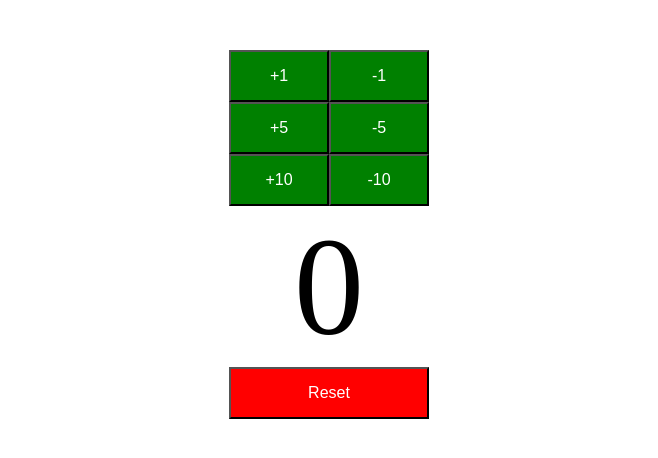
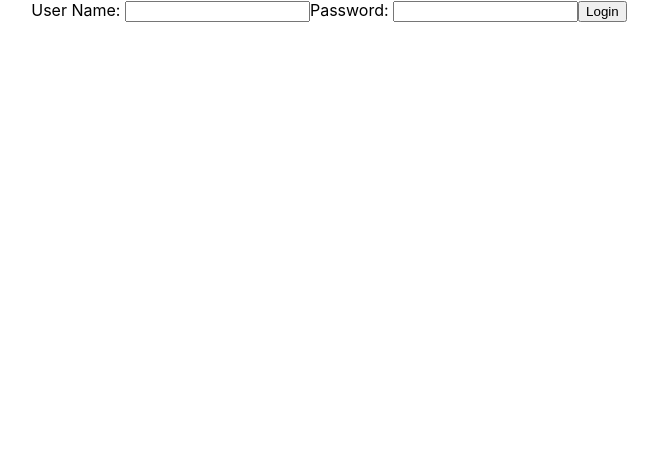
Before and after one commit to oneviewcontrols/todo-app, a React (Create React App) app: page / in a window 1280 px wide. Shown: the top 458 px of the page, without its empty margins (311-969 px from the left). Built offline with nearby package versions, Linux system fonts and the light colour scheme.

Commit message:
Started Todo App

```diff
--- a/src/App.js
+++ b/src/App.js
@@ -6,16 +6,22 @@
 import ThirdComponent from './components/learning-examples/ThirdComponent';
 import Counter from './components/counter/Counter';
 import CounterButton from './components/counter/CounterButton';
+import TodoApp from './components/todo/TodoApp';
 
 class App extends Component {
   render() {
     return (
       <div className="App">
-         <Counter/>
+         {/* <Counter/> */}
+         <TodoApp/>
       </div>
     );
   }
 }
+
+
+
+
 
 
 
--- /dev/null
+++ b/src/components/todo/TodoApp.jsx
@@ -0,0 +1,32 @@
+import React, {Component} from "react";
+
+class TodoApp extends Component {
+
+
+    render() {
+        return (
+
+            <div className="TodoApp">
+                <LoginComponent/>
+            </div>
+        );
+
+    }
+
+}
+
+class LoginComponent extends Component {
+    render() {
+        return (
+            <div className="LoginComponent">
+               User Name: <input type="text" name="username"/>
+               Password: <input type="password" name="password"/>
+               <button>Login</button>
+            </div>
+        );
+    }
+}
+
+
+
+export default TodoApp;
```
